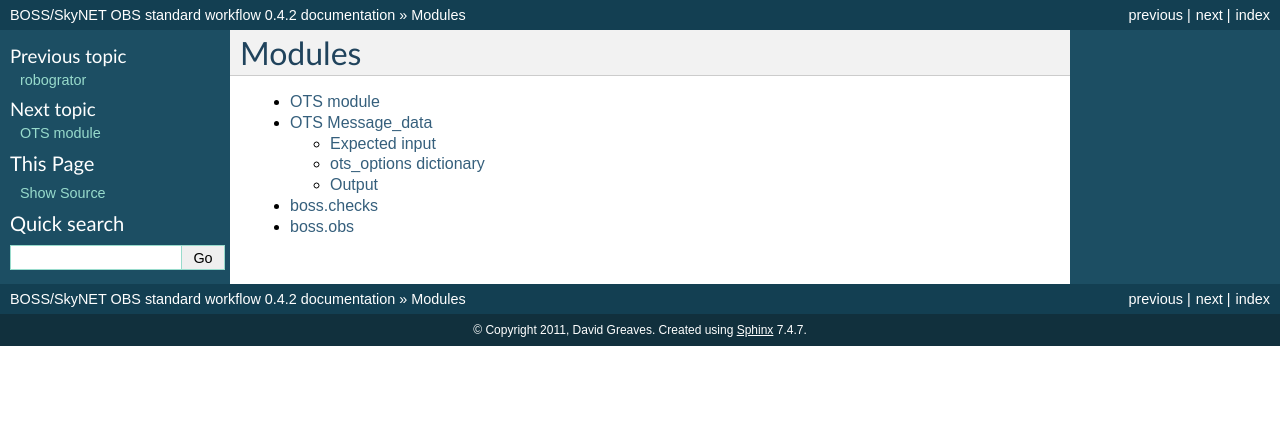
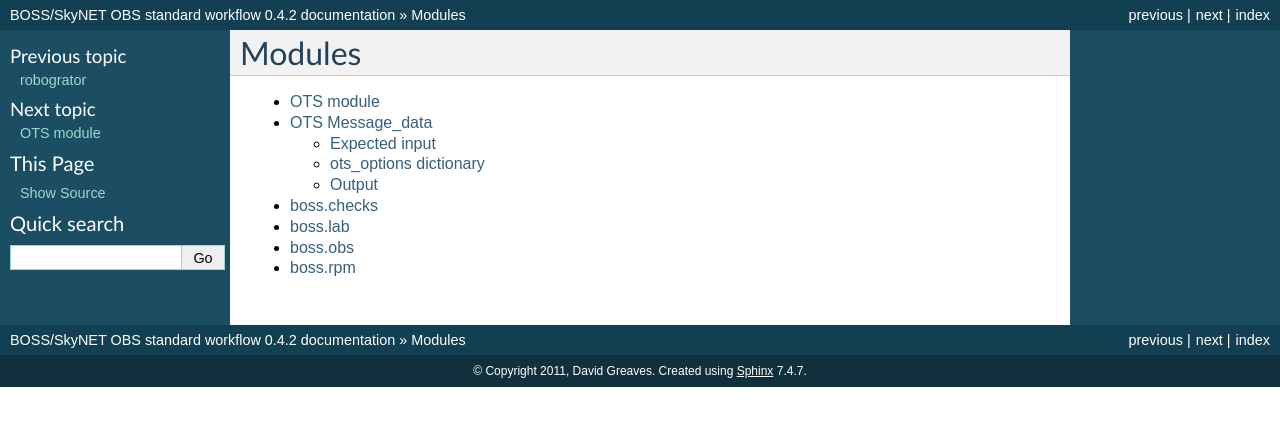
Before and after one commit to MeeGoIntegration/boss-standard-workflow, a Sphinx documentation site: the page built from docs/modules/index.rst, in a window 1280 px wide. Shown: the top 426 px of the page. Built offline with Sphinx 7.4.7, drawn with Linux system fonts in a browser that asks for light colours.

Commit message:
Added new modules to documentation

```diff
--- /dev/null
+++ b/docs/modules/boss_lab.rst
@@ -0,0 +1,6 @@
+boss.lab
+========
+
+.. automodule:: boss.lab
+   :members:
+   :undoc-members:
--- /dev/null
+++ b/docs/modules/boss_rpm.rst
@@ -0,0 +1,6 @@
+boss.rpm
+========
+
+.. automodule:: boss.rpm
+   :members:
+   :undoc-members:
--- a/docs/modules/index.rst
+++ b/docs/modules/index.rst
@@ -6,4 +6,6 @@
    ots
    message_data
    boss_checks
+   boss_lab
    boss_obs
+   boss_rpm
```
